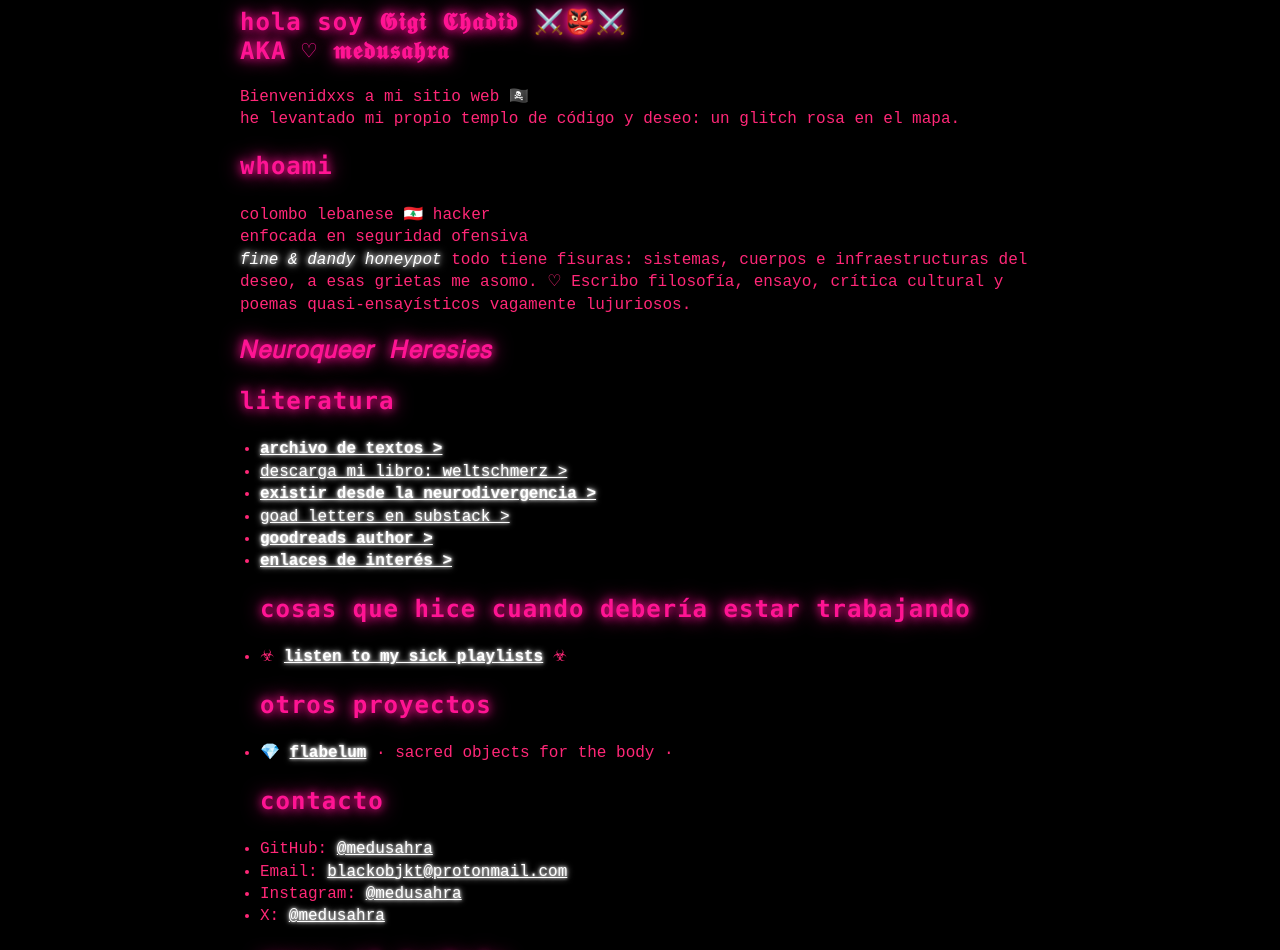
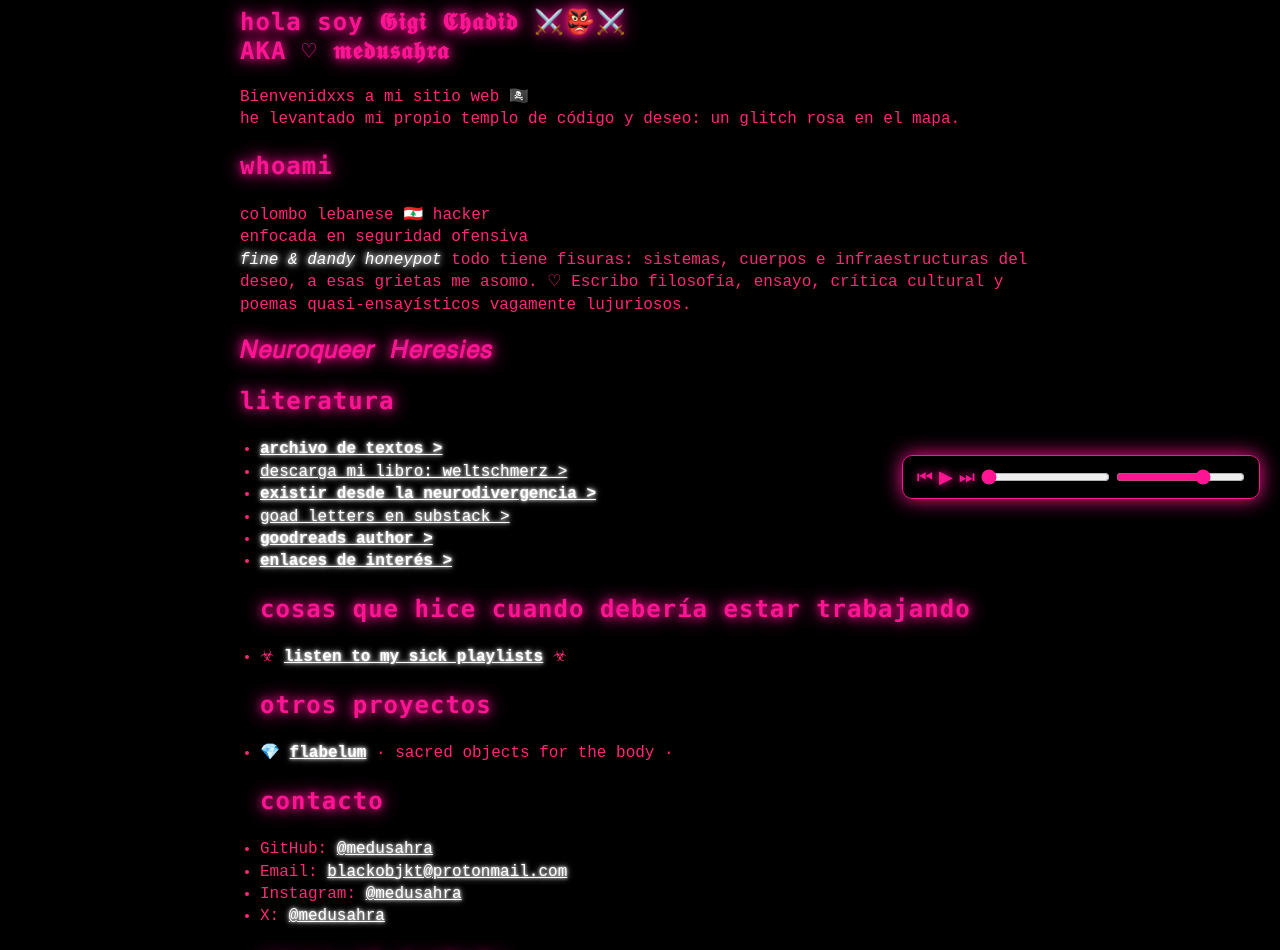
Before and after one commit to medusahra/medusahra.github.io, a Jekyll site: the page built from index.md, in a window 1280 px wide. Shown: the part 381-1331 px from the top of the page. Built offline with Jekyll 4.4.1, drawn with Linux system fonts in a browser that asks for light colours.

Commit message:
Update default.html

```diff
--- a/_layouts/default.html
+++ b/_layouts/default.html
@@ -118,6 +118,38 @@ ul, ol {
         font-size: 1.3em;
       }
     }
+
+    /* MINI PLAYER */
+    #mini-player {
+      position: fixed;
+      bottom: 20px;
+      right: 20px;
+      padding: 10px 14px;
+      border: 1px solid #ff1493;
+      border-radius: 10px;
+      background: rgba(0,0,0,0.65);
+      backdrop-filter: blur(6px);
+      display: flex;
+      align-items: center;
+      gap: 6px;
+      z-index: 9999;
+      box-shadow: 0 0 20px #ff1493;
+    }
+    #mini-player button {
+      background: none;
+      border: none;
+      color: #ff1493;
+      font-size: 18px;
+      cursor: pointer;
+      text-shadow: 0 0 10px #ff1493;
+    }
+    #mini-player input[type=range] {
+      accent-color: #ff1493;
+    }
+    #mini-player button:hover {
+      color: #ffffff;
+      text-shadow: 0 0 15px #ffffff;
+    }
   </style>
 
   <!-- Google Analytics -->
@@ -129,7 +161,79 @@ ul, ol {
     gtag('config', 'G-3YV9GBM4FZ');
   </script>
 </head>
+
 <body>
   {{ content }}
+
+
+  <!-- MINI AUDIO PLAYER -->
+  <div id="mini-player">
+    <button id="prev-btn">⏮</button>
+    <button id="play-btn">▶</button>
+    <button id="next-btn">⏭</button>
+    <input type="range" id="seek" value="0" min="0" max="100">
+    <input type="range" id="volume" min="0" max="1" step="0.05" value="0.7">
+  </div>
+
+  <script>
+    const tracks = [
+      "/assets/music/clubbed-to-death.mp3",
+      "/assets/music/da3m0ns.mp3",
+      "/assets/music/distract-enter.mp3"
+      "/assets/music/impenetrable.mp3"
+      "/assets/music/moth-flame.mp3"
+      "/assets/music/root-kali.mp3"
+      "/assets/music/voodoo-people.mp3"
+    ];
+
+    let currentTrack = 0;
+    const audio = new Audio(tracks[currentTrack]);
+    audio.volume = 0.7;
+
+    audio.play().catch(() => {});
+
+    const playBtn = document.getElementById("play-btn");
+    const prevBtn = document.getElementById("prev-btn");
+    const nextBtn = document.getElementById("next-btn");
+    const seek = document.getElementById("seek");
+    const volume = document.getElementById("volume");
+
+    playBtn.onclick = () => {
+      if (audio.paused) {
+        audio.play();
+        playBtn.textContent = "⏸";
+      } else {
+        audio.pause();
+        playBtn.textContent = "▶";
+      }
+    };
+
+    prevBtn.onclick = () => {
+      currentTrack = (currentTrack - 1 + tracks.length) % tracks.length;
+      audio.src = tracks[currentTrack];
+      audio.play();
+    };
+
+    nextBtn.onclick = () => {
+      currentTrack = (currentTrack + 1) % tracks.length;
+      audio.src = tracks[currentTrack];
+      audio.play();
+    };
+
+    audio.addEventListener("timeupdate", () => {
+      if (audio.duration) {
+        seek.value = (audio.currentTime / audio.duration) * 100;
+      }
+    });
+
+    seek.oninput = () => {
+      audio.currentTime = (seek.value / 100) * audio.duration;
+    };
+
+    volume.oninput = () => {
+      audio.volume = volume.value;
+    };
+  </script>
+
 </body>
 </html>
```
Lines whose indentation alone changed are shown as unchanged.
